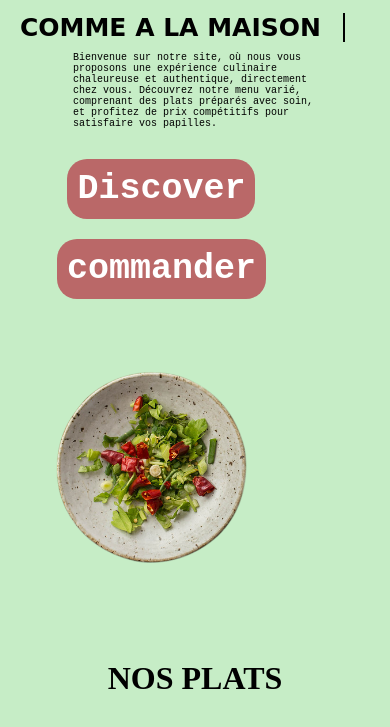
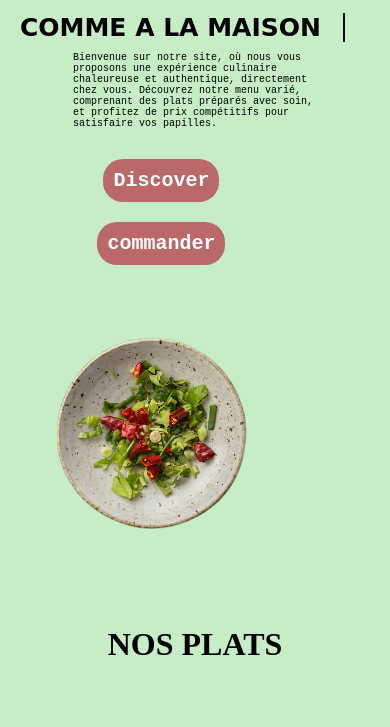
Before and after one commit to SarahSunsey/Comme-a-la-maison, a plain HTML site: page CommeAlaMaison.html in a window 390 px wide. Shown: the part 117-844 px from the top of the page. Drawn offline with Linux system fonts and the light colour scheme; a web font is replaced by a local one.

Commit message:
modified button

```diff
--- a/styles.css
+++ b/styles.css
@@ -346,4 +346,7 @@ h4{
     footer  a {
         font-size: 14px;
       }
+      .content div button{
+        font-size: 20px;
+      }
   }
```
Also changed, not shown: images/pic10.jpg (renamed from images/343486247_1232606964082732_8998857609516233738_n.jpg), images/pic7.jpg (renamed from images/326145685_3408713389388793_7747820310574820203_n.jpg), images/pic8.jpg (renamed from images/343713150_968914770804101_7860940142513566940_n.jpg), images/pic9.jpg (renamed from images/343585042_1306039753322156_9035102338489252175_n.jpg).
